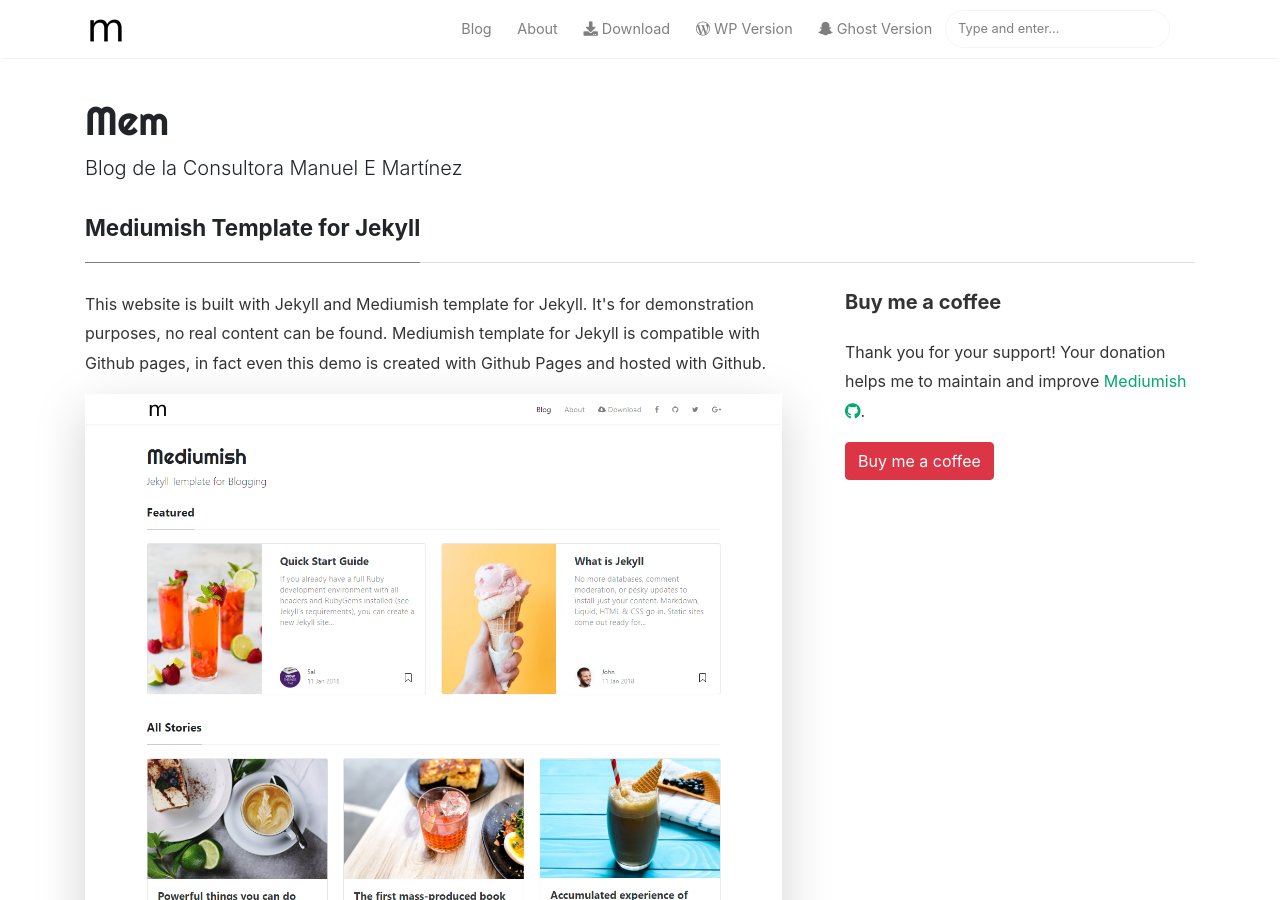
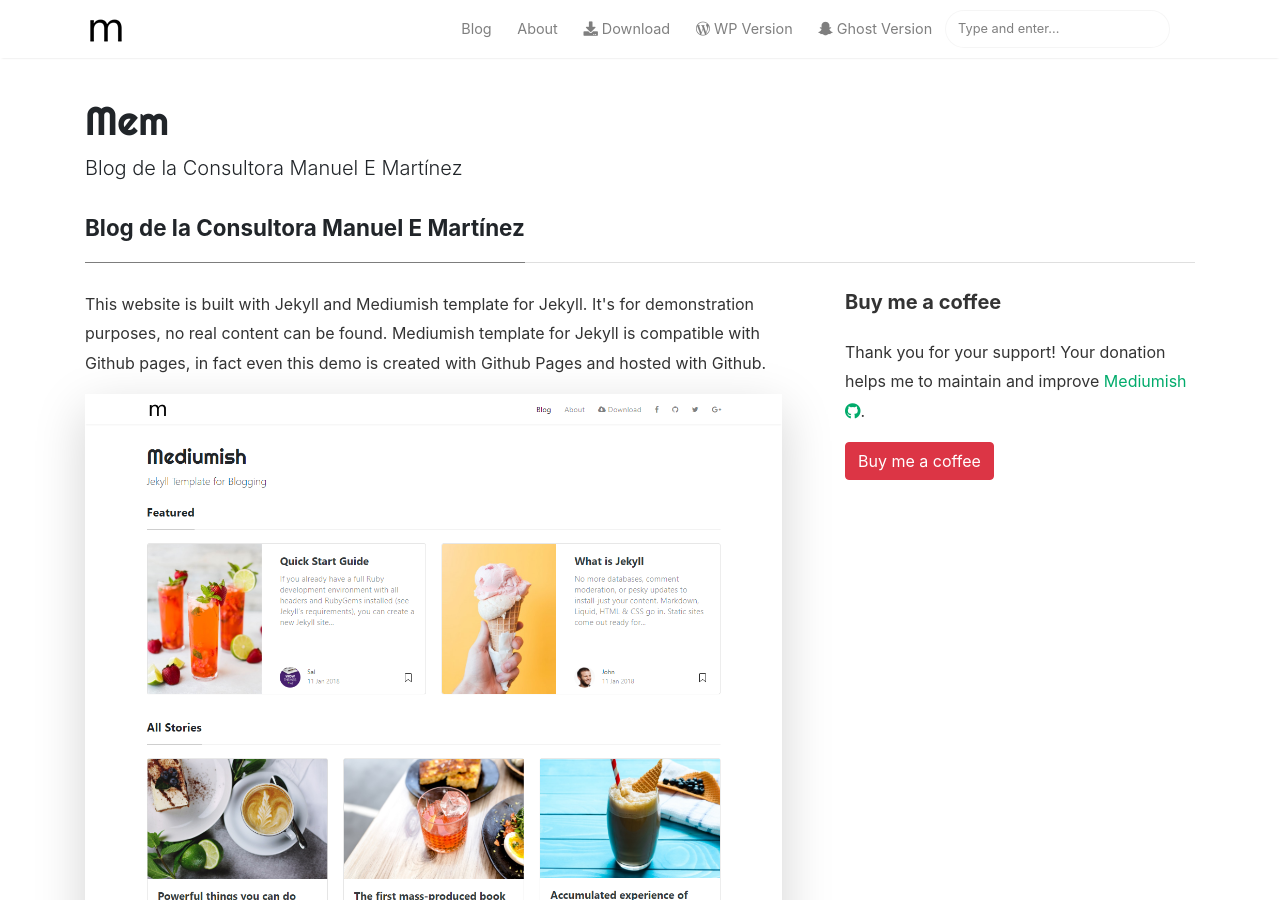
Before and after one commit to memcom/web, a Jekyll site: the page built from _pages/about.md, in a window 1280 px wide and 900 px high. Built offline with Jekyll 4.4.1, drawn with Linux system fonts in a browser that asks for light colours; nearby versions of some CDN libraries; comment, search, counter and statistics services are not loaded; some of the changed text lies outside the part shown.

Commit message:
Update about.md

```diff
--- a/_pages/about.md
+++ b/_pages/about.md
@@ -1,8 +1,8 @@
 ---
 layout: page
-title: Mediumish Template for Jekyll
+title: Blog de la Consultora Manuel E Martínez
 permalink: /about
-comments: true
+comments: false
 ---
 
 <div class="row justify-content-between">
```
